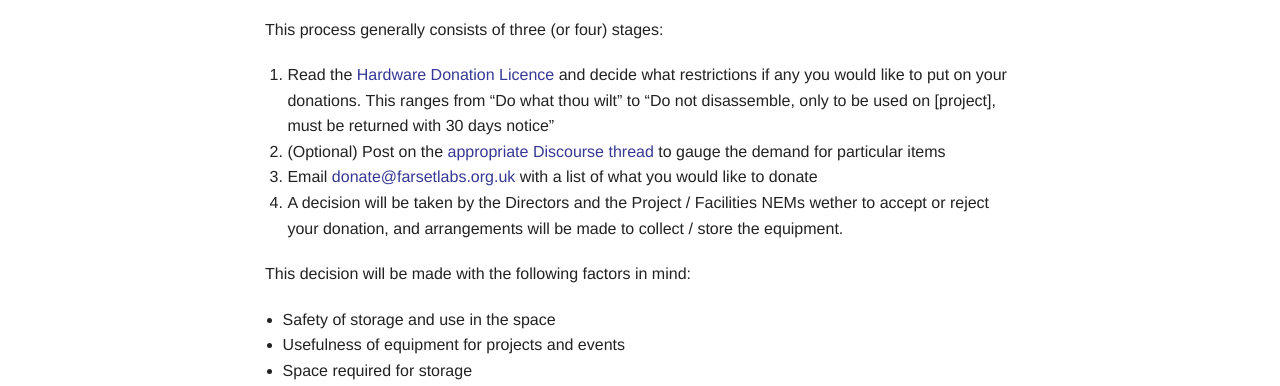
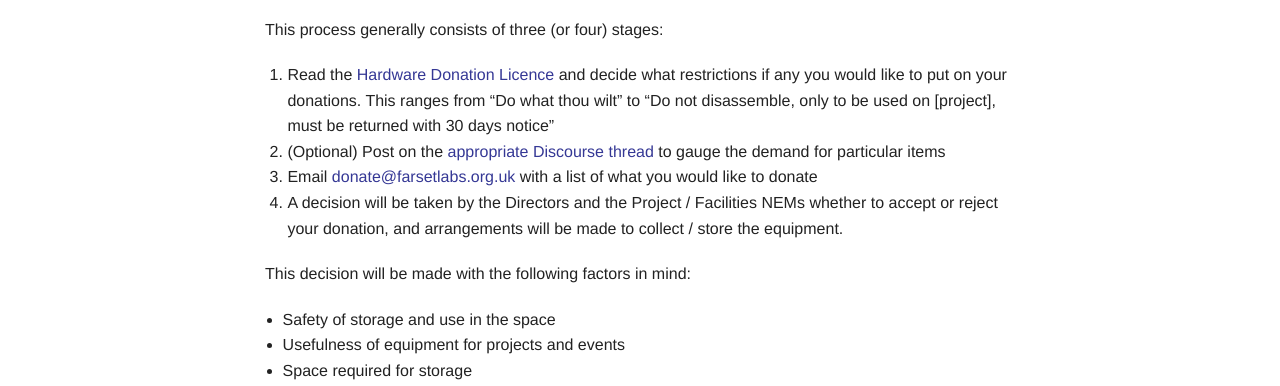
Before and after one commit to FarsetLabs/farsetlabs.github.io, a Jekyll site: the page built from support/equipment.md, in a window 1280 px wide. Shown: the part 320-706 px from the top of the page. Built offline with Jekyll 4.4.1, drawn with Linux system fonts in a browser that asks for light colours.

Commit message:
spelling

```diff
--- a/support/equipment.md
+++ b/support/equipment.md
@@ -15,7 +15,7 @@ This process generally consists of three (or four) stages:
 1. Read the [Hardware Donation Licence](hardware_donation_license.html) and decide what restrictions if any you would like to put on your donations. This ranges from "Do what thou wilt" to "Do not disassemble, only to be used on [project], must be returned with 30 days notice"
 1. (Optional) Post on the [appropriate Discourse thread](https://discourse.farsetlabs.org.uk/t/equipment-donation-thread/229) to gauge the demand for particular items
 1. Email [donate@farsetlabs.org.uk](mailto:donate@farsetlabs.org.uk) with a list of what you would like to donate
-1. A decision will be taken by the Directors and the Project / Facilities NEMs wether to accept or reject your donation, and arrangements will be made to collect / store the equipment.
+1. A decision will be taken by the Directors and the Project / Facilities NEMs whether to accept or reject your donation, and arrangements will be made to collect / store the equipment.
 
 This decision will be made with the following factors in mind:
 
```
Also changed, not shown: support/index.md (+2 -2 lines).
